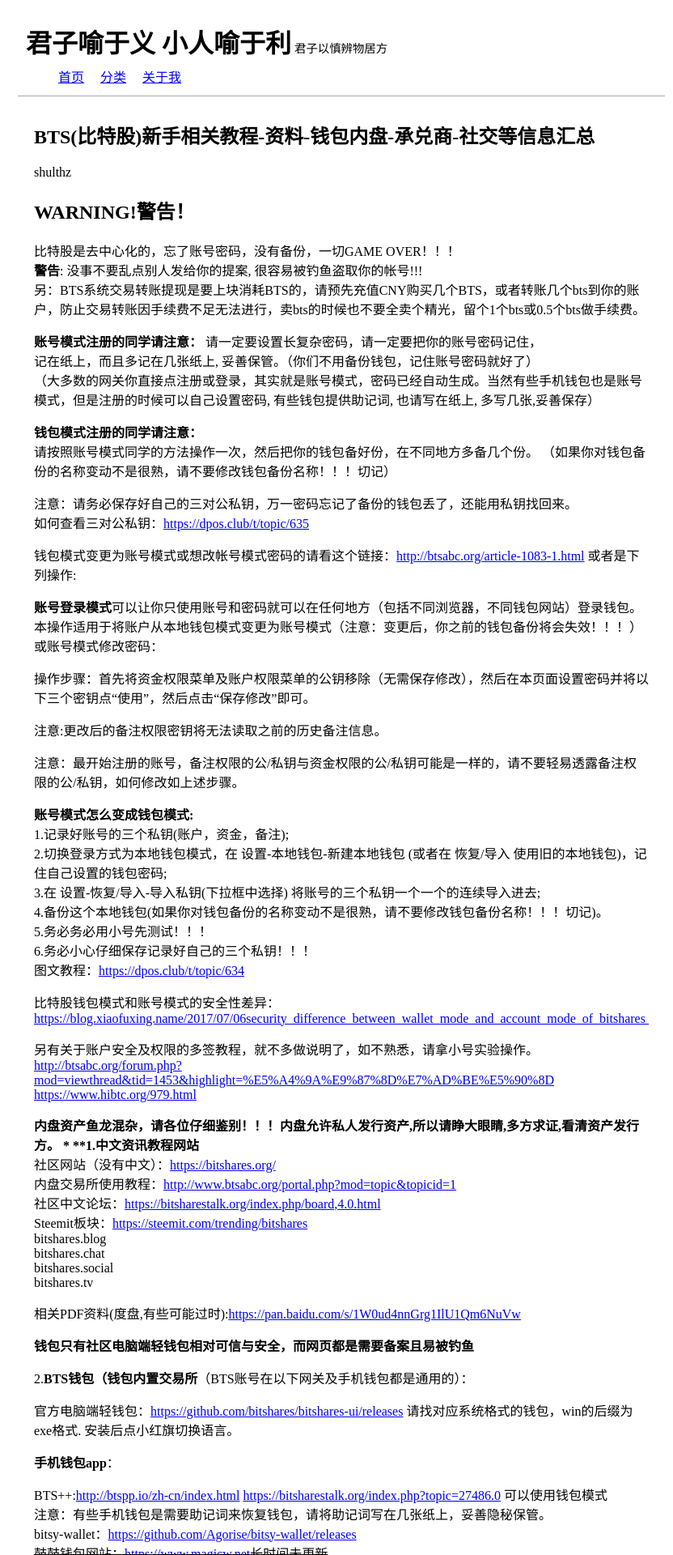
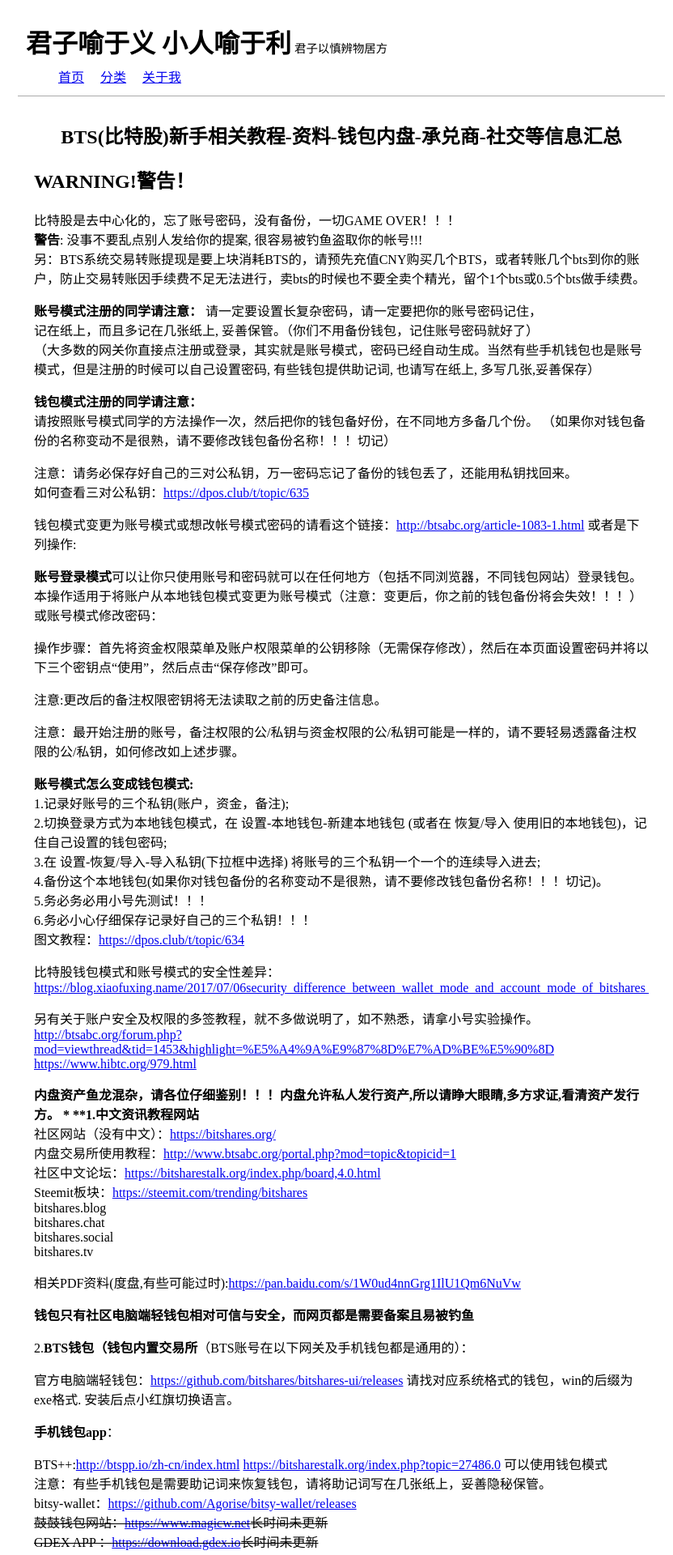
Before and after one commit to shulthz/shulthz.github.io, a Jekyll site: the page built from _posts/2020-08-05-BTS(比特股)新手相关教程-资料-钱包内盘-承兑商-社交等信息汇总.markdown, in a window 1280 px wide. Shown: the top 1920 px of the page at 81% size, without its empty margins (218-1050 px from the left). Built offline with Jekyll 4.4.1, drawn with Linux system fonts in a browser that asks for light colours.

Commit message:
Update base.scss

```diff
--- a/assets/css/base.scss
+++ b/assets/css/base.scss
@@ -11,7 +11,7 @@
   "footer",
   "page",
   "post-list",
-  //"post",
+  "post",
   "category",
   "highlighter",
   "mobile",
```
